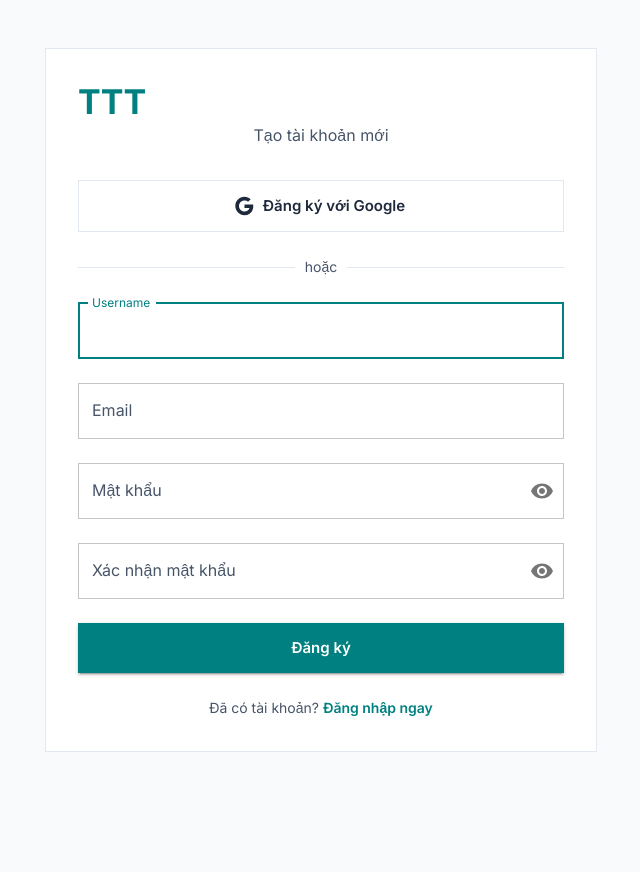
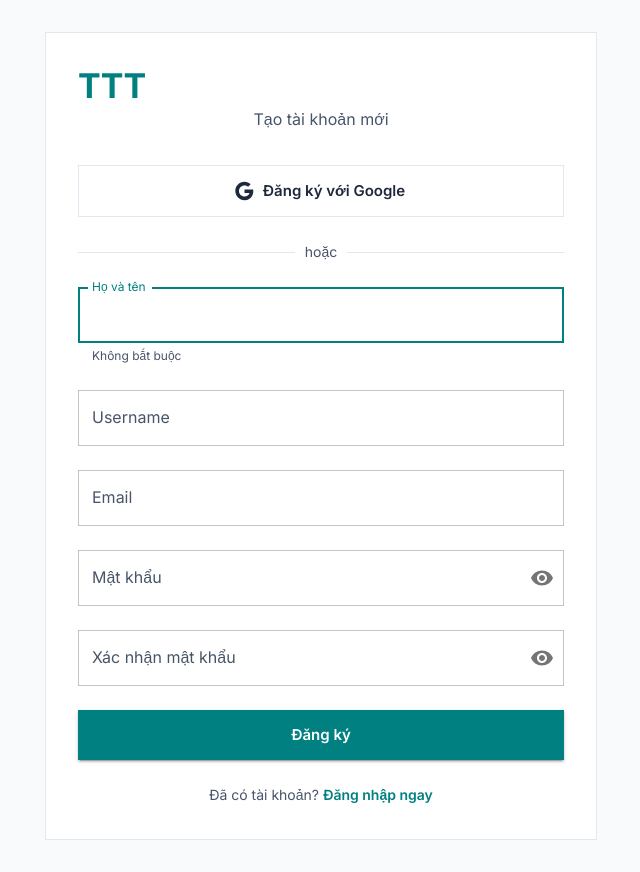
Before and after one commit to lgdlong/ttt, a React (Vite) app in the folder apps/web/: page /register in a window 1280 px wide. Shown: the whole page, without its empty margins (319-959 px from the left). Before the commit the page ends 800 px from the top, so only its background shows below. Built offline with nearby package versions, Linux system fonts and the light colour scheme; no server answers; a web font is replaced by a local one.

Commit message:
fix: update RegisterPage with improved form validation and UI
- Enhanced form validation logic
- Added better error handling
- Improved user feedback messages
- Updated styling and layout

```diff
--- a/apps/web/src/pages/RegisterPage.tsx
+++ b/apps/web/src/pages/RegisterPage.tsx
@@ -26,6 +26,7 @@ import { useAuth } from '~/providers/AuthProvider'
  */
 const RegisterPage: React.FC = () => {
   const { signup, loginWithGoogle } = useAuth()
+  const [fullName, setFullName] = useState('')
   const [username, setUsername] = useState('')
   const [email, setEmail] = useState('')
   const [password, setPassword] = useState('')
@@ -33,6 +34,7 @@ const RegisterPage: React.FC = () => {
   const [showPassword, setShowPassword] = useState(false)
   const [showConfirmPassword, setShowConfirmPassword] = useState(false)
   const [errors, setErrors] = useState<{
+    fullName?: string
     username?: string
     email?: string
     password?: string
@@ -44,11 +46,17 @@ const RegisterPage: React.FC = () => {
 
   const validateForm = () => {
     const newErrors: {
+      fullName?: string
       username?: string
       email?: string
       password?: string
       confirmPassword?: string
     } = {}
+
+    // Full name is optional but if provided, validate length
+    if (fullName && fullName.length > 100) {
+      newErrors.fullName = 'Họ tên không được quá 100 ký tự'
+    }
 
     if (!username) {
       newErrors.username = 'Username không được để trống'
@@ -89,7 +97,7 @@ const RegisterPage: React.FC = () => {
     setApiError(null)
 
     try {
-      await signup({ username, email, password })
+      await signup({ username, email, password, full_name: fullName || undefined })
       // Navigation is handled by AuthProvider
     } catch (error) {
       setApiError(error instanceof Error ? error.message : 'Đăng ký thất bại')
@@ -191,6 +199,19 @@ const RegisterPage: React.FC = () => {
 
               <TextField
                 fullWidth
+                label="Họ và tên"
+                type="text"
+                value={fullName}
+                onChange={(e) => setFullName(e.target.value)}
+                error={!!errors.fullName}
+                helperText={errors.fullName || 'Không bắt buộc'}
+                autoComplete="name"
+                autoFocus
+                disabled={isLoading || isGoogleLoading}
+              />
+
+              <TextField
+                fullWidth
                 label="Username"
                 type="text"
                 value={username}
@@ -198,7 +219,6 @@ const RegisterPage: React.FC = () => {
                 error={!!errors.username}
                 helperText={errors.username}
                 autoComplete="username"
-                autoFocus
                 disabled={isLoading || isGoogleLoading}
               />
 
```
